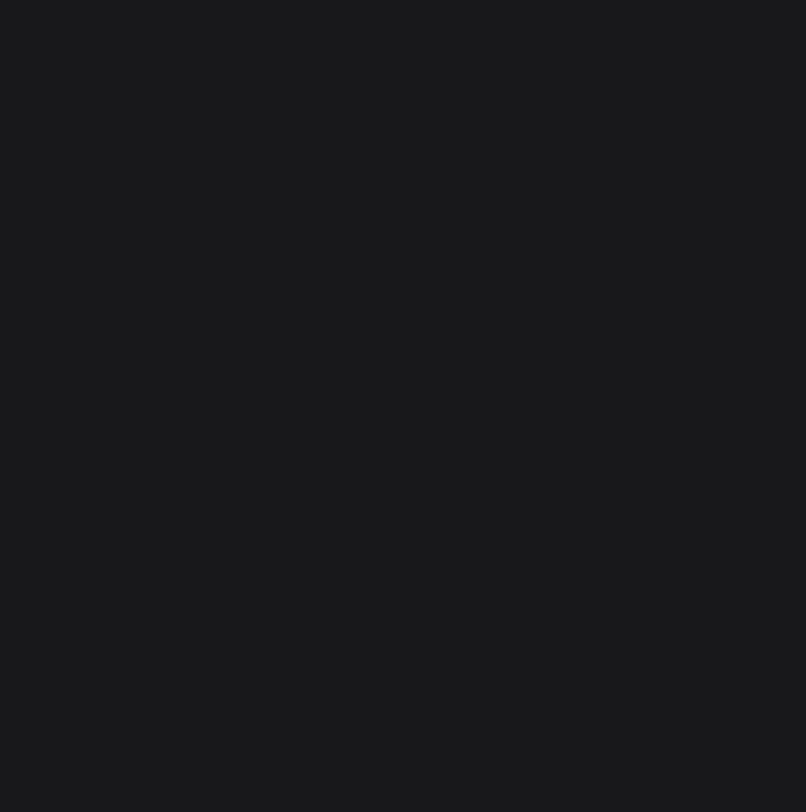
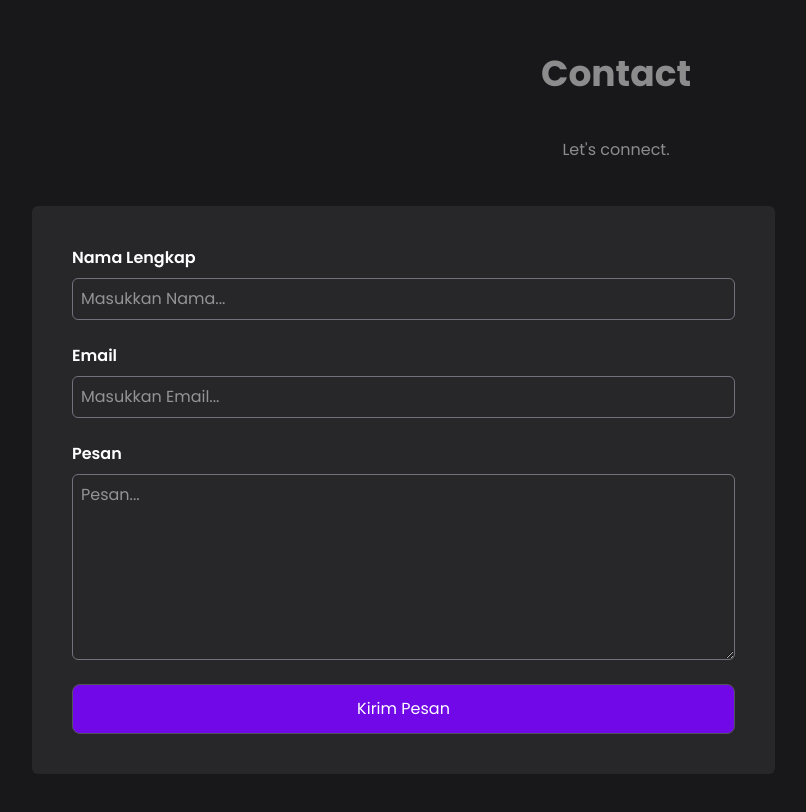
Before and after one commit to TheoPaskah/Personal-React-Portfolio, a React (Vite) app: page / in a window 1280 px wide. Shown: the part 3469-4281 px from the top of the page, without its empty margins (24-830 px from the left). Before the commit the page ends 3355 px from the top, so only its background shows below. Built offline with nearby package versions, Linux system fonts and the light colour scheme.

Commit message:
feat: add contact section

```diff
--- a/src/App.jsx
+++ b/src/App.jsx
@@ -127,6 +127,44 @@
         </div>
       </div>
       {/* Project */}
+
+      {/* Contact */}
+      <div className="contact mt-32 p-10">
+        <h1 className='text-4xl mb-2 font-bold text-center mb-10 opacity-50'>
+          Contact
+        </h1>
+        <p className='text-base/loose text-center mb-10 opacity-50'>
+          Let's connect.
+        </p>
+        <form action="https://formsubmit.co/theostevanopaskah@gmail.com" method="POST" className='bg-zinc-800 p-10 w-fit mx-0 rounded-md' autoComplete='off'>
+          <div className='flex flex-col gap-6'>
+            <div className='flex flex-col gap-2'>
+              <label htmlFor="" className='font-semibold'>
+                Nama Lengkap
+              </label>
+              <input type="text" name='nama' placeholder='Masukkan Nama...' className='border border-zinc-500 p-2 rounded-md' required />
+            </div>
+            <div className='flex flex-col gap-2'>
+              <label htmlFor="" className='font-semibold'>
+                Email
+              </label>
+              <input type="email" name='email' placeholder='Masukkan Email...' className='border border-zinc-500 p-2 rounded-md' required />
+            </div>
+            <div className='flex flex-col gap-2'>
+              <label htmlFor="pesan" className='font-semibold'>
+                Pesan
+              </label>
+              <textarea name="pesan" id="pesan" cols="45" rows="7" className='border border-zinc-500 p-2 rounded-md' placeholder='Pesan...' required></textarea>
+            </div>
+            <div className='text-center'>
+              <button type='submit' className='bg-violet-700 p-3 rounded-lg w-full cursor-pointer block border border-zinc-600 hover:bg-violet-600'>
+                Kirim Pesan
+              </button>
+            </div>
+          </div>
+        </form>
+      </div>
+      {/* Contact */}
     </>
   );
 }
```
